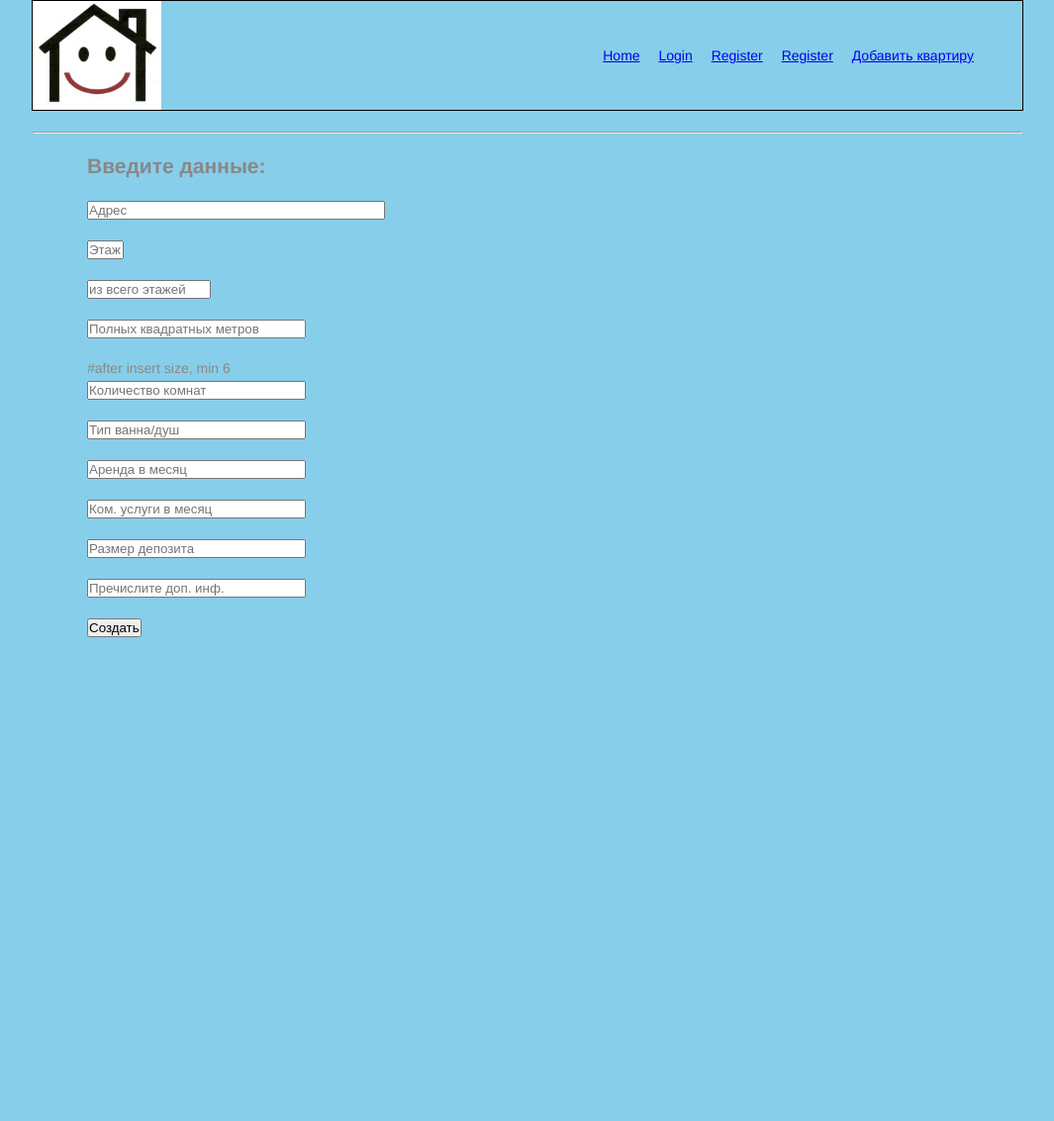
After one commit to albk46/home, a Flask app: page /flat_add in a window 1280 px wide. The commit adds this page. Shown: the whole page at 99% size, without its empty margins (108-1173 px from the left). Run offline with Flask 2, Linux system fonts and the light colour scheme.

Commit message:
to review

```diff
--- a/app/static/save.css
+++ b/app/static/save.css
@@ -22,3 +22,9 @@ h1 {
     text-transform: capitalize;
 
 }
+
+/* Form Styles */
+form label{
+    display: block;
+    margin-bottom: 5px;
+}
--- a/app/static/style.css
+++ b/app/static/style.css
@@ -13,14 +13,20 @@ body {
     background: #87CEEB; /* цвет фона для наглядности */
     width: 1000px;
 
-    border: 3px solid red;
-    text-align: center;
+
     margin:0px auto;
+}
+#header {
+width:1000px;
+    height: 110px;
+border: 1px solid black;
+margin-bottom: 20px;
+}
 
-}
+
 #logon{
-    margin-right: 100px;
-    border: 5px solid blue;
+    margin-top: 40px;
+    margin-right: 35px;
     float: right;
 }
 ul.hr {
@@ -32,27 +38,14 @@ ul.hr {
 ul.hr li {
     display: inline; /* Отображать как строчный элемент */
     margin-right: 5px; /* Отступ слева */
-    border: 4px solid #000; /* Рамка вокруг текста */
     padding: 5px; /* Поля вокруг текста */
 }
 
-#header {
-width:1000px;
-    height: 110px;
-border: 1px solid black;
-}
 
-.error {
-    color: red;
-}
 #content {
-    margin-top: 112px;
+    margin-top: 132px;
     width:1000px;
-    height: 1110px;
-    border: 10px solid yellow;
-
-    padding: 20px;
-    zoom: 1;
+    height: 1000px;
 }
 
 .form-row{
@@ -62,6 +55,11 @@ border: 1px solid black;
 
 #container{
     margin: 10px;
-    border: 1px solid #D0D0D0;
     -webkit-box-shadow: 0 0 8px #D0D0D0;
 }
+
+#flat_add {
+width:1000px;
+text-align:justify;
+padding: 0 0 0 55px;
+}
--- a/app/templates/base.html
+++ b/app/templates/base.html
@@ -3,35 +3,28 @@
 
 <html>
   <link rel=stylesheet type=text/css href="{{ url_for('static', filename='style.css') }}">
-
   <head>
-
-
-    {% if title %}
-    <title>{{title}} - microblog</title>
-    {% else %}
-    <title>microblog</title>
-    {% endif %}
-    </head>
+    <title>Find your home</title>
+  </head>
     <body>
-
     <div id="header">
-
         <div>
             <img src="{{ url_for('static', filename='logo.jpg') }}" height=110px width=130px alt="Лого" align="left">
-
-
         <div id='logon'>
             <ul class="hr">
                 <li><a href="/index">Home</a></li>
                 <li><a href="/login">Login</a></li>
                 <li><a href="/register">Register</a></li>
+                <li><a href="/register">Register</a></li>
+                <li><a href="/flat_add">Добавить квартиру</a></li>
+
             </ul>
         </div>
     </div>
     <div id='content'>
+    {{ session.__dict__['logged_in'] }}
 
-    <h1>RRRUUUUUUUMMMMMMBBBLE</h1>
+
     <hr>
     {% with messages = get_flashed_messages() %}
     {% if messages %}
--- /dev/null
+++ b/app/templates/flat_add.html
@@ -0,0 +1,53 @@
+{% extends "base.html" %}
+{% block content %}
+
+<br>
+<div id='flat_add'>
+<h2>Введите данные:</h2>
+<form method="post" action="{{ url_for('good') }}">
+	<br>
+	<div class=form-row>
+		<input type="text" maxlength="40" id="adress" name="adress" value="" size="35" placeholder="Адрес">
+	</div>
+	<div class=form-row>
+		<input type="text" name="floor" id="floor" value="" placeholder="Этаж"  size="2" maxlength="5">
+	</div>
+	<div class=form-row>
+		<input type="text" placeholder="из всего этажей" size="13" maxlength="5" id="floor_max" name="floor_max" value="">
+	</div>
+
+	<div class=form-row>
+		<input id="square_meter" type="text" name="square_meter" value="" placeholder="Полных квадратных метров" size="25" maxlength="20">
+	</div>
+	#after insert size, min 6
+	<div class=form-row>
+		<input type="text" maxlength="20" size="25"  id="rooms" name="rooms" value="" placeholder="Количество комнат">
+	</div>
+	<div class=form-row>
+		<input type="text" name="bath_type" size="25" id="bath_type" value="" placeholder="Тип ванна/душ" maxlength="10">
+	</div>
+	<div class=form-row>
+		<input type="text" size="25" placeholder="Аренда в месяц" maxlength="30" id="month_cost" name="month_cost" value="">
+	</div>
+
+	<div class=form-row>
+		<input id="utilities" size="25" type="text" name="utilities" value="" placeholder="Ком. услуги в месяц" size="10" maxlength="30">
+	</div>
+	<div class=form-row>
+		<input type="text" size="25" name="deposit" id="deposit" value="" placeholder="Размер депозита"  size="25" maxlength="20">
+	</div>
+	<div class=form-row>
+		<input type="text" size="25" placeholder="Пречислите доп. инф." size="50" maxlength="100" id="amenity" name="amenity" value="">
+	</div>
+
+
+	<div class=form-row>
+		<input type="submit" value="Создать">
+
+	</div>
+</form>
+</div>
+
+
+
+{% endblock %}
--- a/app/templates/index.html
+++ b/app/templates/index.html
@@ -7,13 +7,9 @@
 <h2>Welcome, {{name}}!</h2>
 {% endif %}
 </div>
-<h1> Welcome to our site! </h1>
 	<br>
 	<p>Click <a href="logout">here</a> to logout.</p>
-	<a href="/db">db</a>
-{% if error %}
-	{{ error }}
-{% endif %}
+
 </div>
 
 {% endblock %}
--- a/app/templates/register.html
+++ b/app/templates/register.html
@@ -10,10 +10,10 @@
 		<input type="text" maxlength="40" class="col-4" id="name" name="name" value="" placeholder="Ваше имя">
 	</div>
 	<div class=form-row>
-		<input type="password" name="password" id="password" value="" placeholder="Пароль" name="password" maxlength="30">
+		<input type="password" name="password" id="password" value="" placeholder="Пароль" maxlength="30">
 	</div>
 	<div class=form-row>
-		<input type="text" class="col-4 tip" placeholder="Электронная почта" maxlength="100" id="email" name="email" value="">
+		<input type="text" placeholder="Электронная почта" maxlength="100" id="email" name="email" value="">
 	</div>
 
 	<div class=form-row>
--- a/app/views.py
+++ b/app/views.py
@@ -1,53 +1,101 @@
-from flask import request, render_template, request, redirect, url_for
+# -*- coding: UTF-8 -*-
+from flask import request, render_template, request, redirect, url_for, flash, g
 from app import app
-from . import User
+from . import User, Flat, LoginForm
 from . import session
-from werkzeug.security import generate_password_hash, check_password_hash
+from werkzeug.security import generate_password_hash, check_password_hash #del this
+
+from flask.ext.wtf import Form
+from flask.ext.login import LoginManager
+from wtforms import TextField, TextAreaField, SubmitField, validators
+
+login_manager = LoginManager()
+
+
+@app.route('/login', methods=['GET', 'POST'])
+def login():
+    form = LoginForm()
+    print form.errors
+    if form.is_submitted():
+        print "submitted"
+    if form.validate():
+        print "valid"
+    if form.validate_on_submit():
+        print form.errors
+        if form.is_submitted():
+            print "submitted"
+        if form.validate():
+            print "valid"
+        print form.errors
+        flash(u'Successfully logged in as %s' % form.user.name)
+        session['user_id'] = form.user.id
+        return redirect(url_for('index'))
+    return render_template('login.html', form=form)
+
+
+@login_manager.user_loader
+def load_user(userid):
+    return User.get(userid)
+
 @app.route('/', methods = ['GET', 'POST'])
 @app.route('/index', methods = ['GET', 'POST'])
 def index():
-    error = []
-    logon = []
-    if request.method == 'POST':
-        username = request.form['name']
-        password = request.form['password']
-        print 'tttt', password, username
-        for user in session.query(User).filter(User.name==username):
-            theuser = user
-        """
-        print 'yo', password
-        hasha = generate_password_hash(password)
-        print 'yoyo', password, hasha
-        hasha2 = generate_password_hash(password)
-        print 'yoyoyoy', check_password_hash(hasha2,password)
-        """
-        if theuser.check_password(password):
-            logon = username
-        else:
-            error = 'Wrong password'
-            redirect(url_for('login'), error=error)
 
-    return render_template("index.html", name = logon, error = error)
+
+    return render_template("index.html")
 
 
 @app.route('/register')
 def register():
+    #!!!check for exist user
     return render_template("register.html")
 
 @app.route('/hello/', methods = ['POST'])
 def hello():
     #CHECK IF EXIST NAME
     info = request.form
-    ed_usera = User(name=info['name'], email=info['email'], \
+    ad_user = User(name=info['name'], email=info['email'], \
                     phone=info['phone'], password=info['password'])
+    session.add(ad_user)
+    session.commit()
+    return render_template("hello.html", name = info['name'])
 
-    session.add(ed_usera)
-    session.commit()
+@app.route('/good/', methods = ['POST'])
+def good():
+    if request.method == 'POST':
+        try:
+            print 'yotut'
+            adress = request.form['adress']
+            print 'its name'
+            floor = request.form['floor']
+            floor_max = request.form['floor_max']
+            square_meter = request.form['square_meter']
+            rooms = request.form['rooms']
+            bath_type = request.form['bath_type']
+            month_cost = request.form['month_cost']
+            deposit = request.form['deposit']
+            amenity = request.form['amenity']
+            utilities = request.form['utilities']
+            print 'its ok?', amenity
+            ad_flat = Flat(adress=adress, floor=floor, \
+                square_meter=square_meter, rooms=rooms, \
+                bath_type=bath_type, month_cost=month_cost, \
+                deposit=deposit, utilities=utilities)
+            # floor_max=floor_max adress=adress,
+            print 'yotut'
+            session.add(ad_flat)
+            session.commit()
+            flash(u'Вы добавили квартиру')
+            return render_template("good.html")
+        except KeyError, e:
+            print e, 'yo'
+            render_template("flat_add.html")
+        else:
+            render_template("login.html")
+        finally:
+            print 'this nut is cracked'
+    return render_template("good.html")
 
-
-
-    return render_template("hello.html", name = info['name'])
-@app.route('/login')
-def login():
-    error=[]
-    return render_template("login.html", error = error)
+@app.route('/flat_add')
+def flat_add():
+    return render_template("flat_add.html")
--- a/pip-selfcheck.json
+++ b/pip-selfcheck.json
@@ -1 +1 @@
-{"last_check":"2015-05-05T10:18:42Z","pypi_version":"6.1.1"}
+{"last_check":"2015-05-25T08:36:19Z","pypi_version":"7.0.1"}
--- a/run.py
+++ b/run.py
@@ -1,4 +1,6 @@
 #!/home/alexandr/arenda/thehome/bin/python
 from app import app
 if __name__ == '__main__':
+	app.config['SESSION_TYPE'] = 'memcached'
+	app.config['SECRET_KEY'] = 'gnarrrr!!'
 	app.run(debug = True)
```
Also changed, not shown: app/__init__.py (+8 -5 lines), app/models.py (+47 -15 lines), app/templates/good.html (added, +8 -0 lines), app/templates/login.html (+1 -8 lines), 2 other files.
